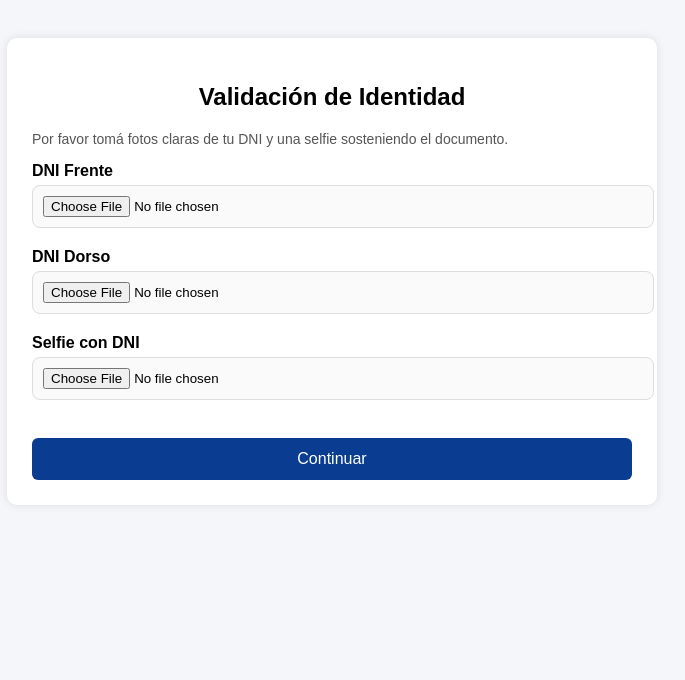
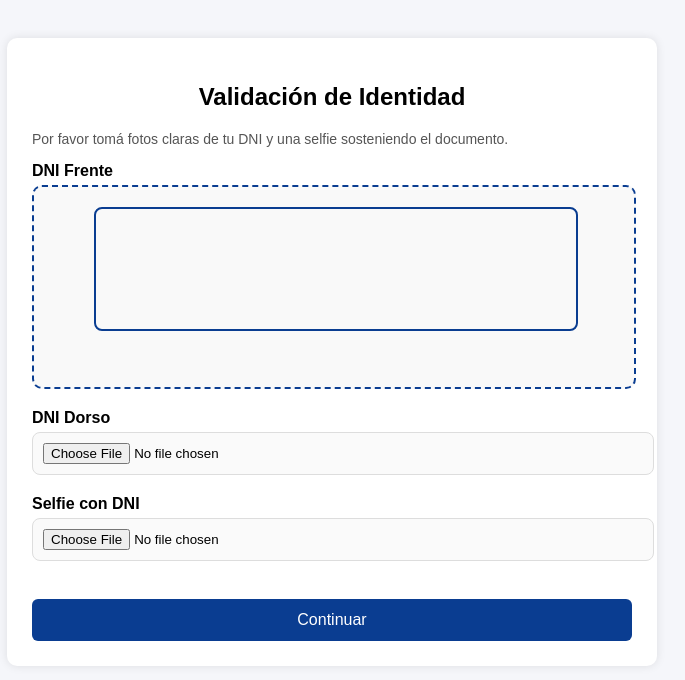
Before and after one commit to pyraed/sistema_consultas, a Flask app: template templates/identidad.html in a window 1280 px wide. Shown: the top 680 px of the page, without its empty margins (308-993 px from the left). Run offline with Flask 3, Linux system fonts and the light colour scheme; the template is opened without the code that fills it, so the values that code supplies are empty; parts of the project's set-up code (start-up, migrations or seed data) failed here and were passed over.

Commit message:
recuadro dni

```diff
--- a/templates/identidad.html
+++ b/templates/identidad.html
@@ -63,6 +63,35 @@ button:hover {
     color: #555;
     margin-bottom: 15px;
 }
+
+.camera-box {
+    position: relative;
+    width: 100%;
+    height: 200px;
+    border-radius: 10px;
+    overflow: hidden;
+    border: 2px dashed #0A3D91;
+    margin-bottom: 10px;
+    background: #f9f9f9;
+}
+
+.overlay {
+    position: absolute;
+    top: 20px;
+    left: 10%;
+    width: 80%;
+    height: 60%;
+    border: 2px solid #0A3D91;
+    border-radius: 8px;
+    pointer-events: none;
+}
+
+.camera-box input {
+    width: 100%;
+    height: 100%;
+    opacity: 0;
+    cursor: pointer;
+}
 </style>
 
 </head>
@@ -86,7 +115,13 @@ Por favor tomá fotos claras de tu DNI y una selfie sosteniendo el documento.
 
 <div class="section">
 <label>DNI Frente</label>
-<input type="file" name="dni_frente" accept="image/*" capture="environment" required>
+
+<div class="camera-box">
+    <div class="overlay"></div>
+    <input type="file" name="dni_frente" accept="image/*" capture="environment" required>
+</div>
+
+<img id="previewFrente" style="width:100%; margin-top:10px; border-radius:8px; display:none;">
 </div>
 
 <div class="section">
@@ -107,5 +142,20 @@ Por favor tomá fotos claras de tu DNI y una selfie sosteniendo el documento.
 
 </div>
 
+<script>
+document.querySelector('input[name="dni_frente"]').addEventListener('change', function(e){
+    const file = e.target.files[0];
+    if(file){
+        const reader = new FileReader();
+        reader.onload = function(ev){
+            const img = document.getElementById("previewFrente");
+            img.src = ev.target.result;
+            img.style.display = "block";
+        }
+        reader.readAsDataURL(file);
+    }
+});
+</script>
+
 </body>
 </html>
```
